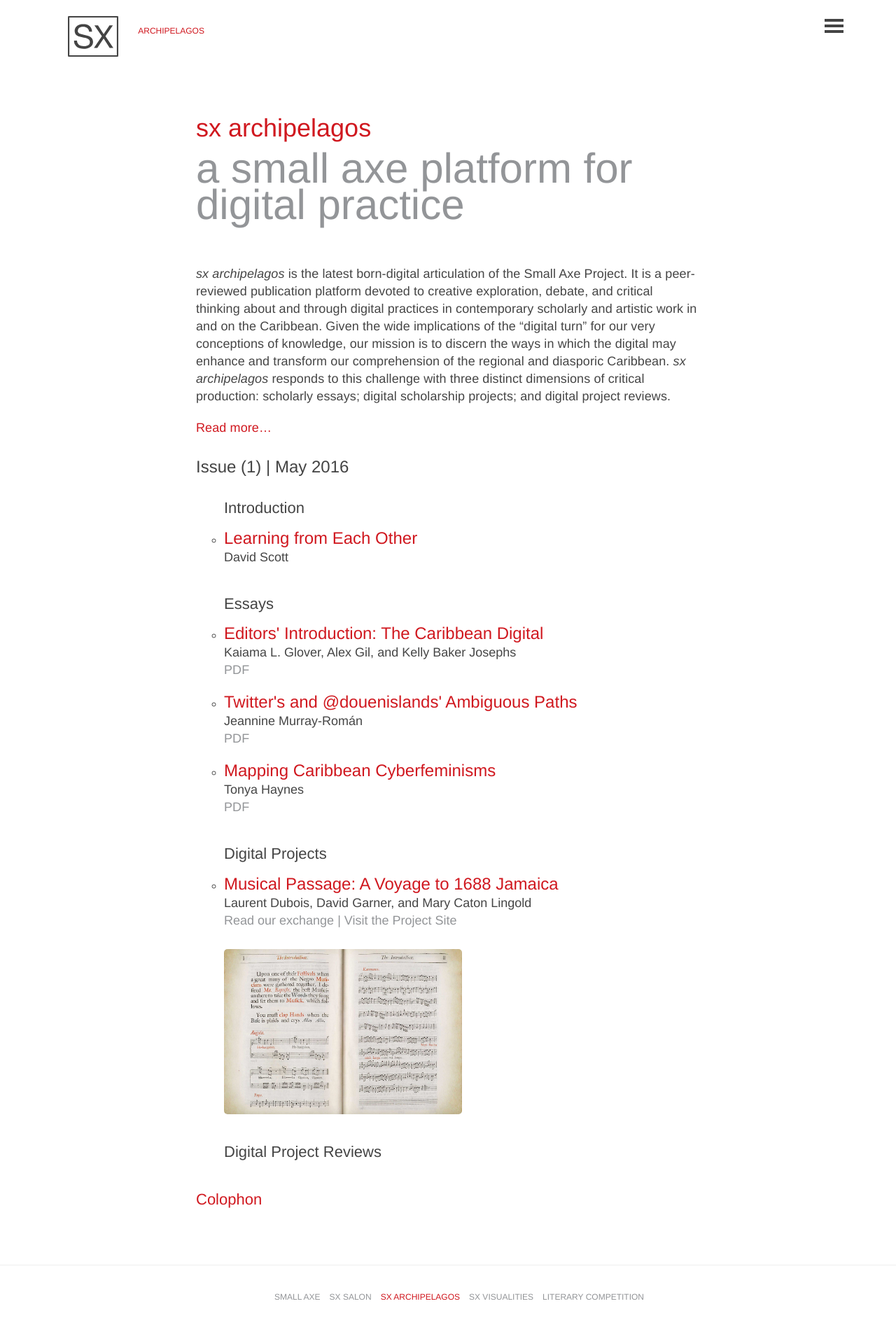
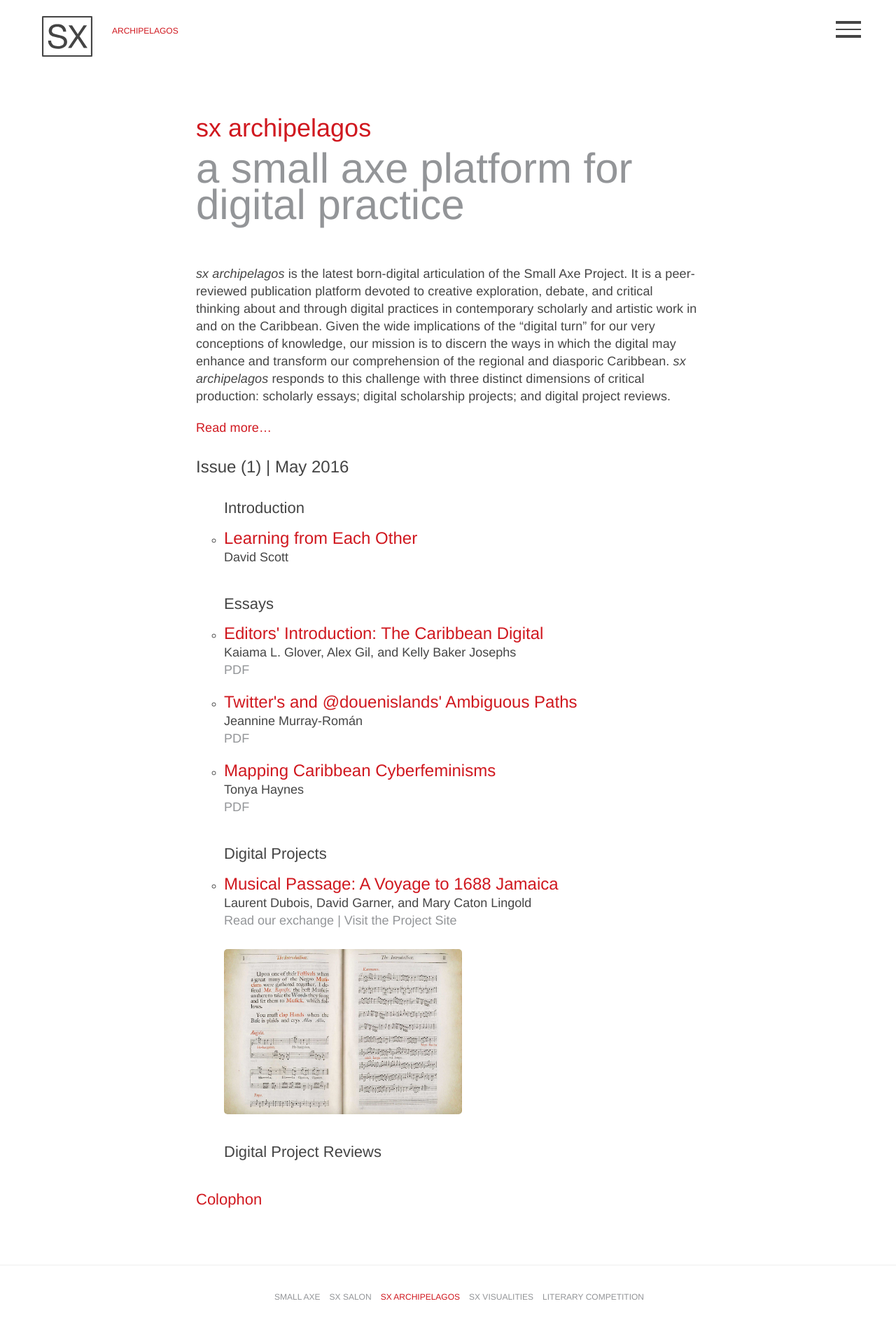
Before and after one commit to archipelagosjournal/archipelagos, a Jekyll site: the page built from index.html, in a window 1280 px wide. Shown: the whole page at 70% size. Built offline with Jekyll 4.4.1, drawn with Linux system fonts in a browser that asks for light colours.

Commit message:
tweaked size and margins of icons for mobile

```diff
--- a/public/css/main.css
+++ b/public/css/main.css
@@ -447,7 +447,7 @@
 
 a#logo {
 	display: inline-block;
-	margin-left: 7.6%;
+	margin-left: 3rem;
   margin-top: .2rem;
 	margin-bottom: -.33rem;
 }
@@ -529,6 +529,8 @@
 }
 
 @media (max-width: 46em) {
+
+
   ul#main-nav {
 
     font-size: 1rem;
@@ -545,6 +547,14 @@
 
   ul#footer-nav {
   font-size: .6rem
+  }
+
+  a#logo {
+    margin-left: 1rem;
+  }
+
+  .header-title {
+    display: none;
   }
 }
 
@@ -666,6 +676,7 @@
     padding-left:  1.5rem;
     padding-right: 1.5rem;
   }
+
 }
 
 /* Hide the sidebar checkbox that we toggle with `.sidebar-toggle` */
@@ -679,7 +690,7 @@
   top: 1rem;
   left: 2rem;
   display: block;
-  padding: .33rem .75rem;
+  padding: .5rem .5rem .25rem .5rem;
   color: #505050;
   background-color: #fff;
   border-radius: .5rem;
@@ -688,13 +699,13 @@
 
 .sidebar-toggle:before {
   display: inline-block;
-  width: 1.33rem;
-  height: 1rem;
+  width: 1.8rem;
+  height: 1.2rem;
   content: "";
-  background-image: -webkit-linear-gradient(to bottom, #444, #444 20%, #fff 20%, #fff 40%, #444 40%, #444 60%, #fff 60%, #fff 80%, #444 80%, #444 100%);
-  background-image:    -moz-linear-gradient(to bottom, #444, #444 20%, #fff 20%, #fff 40%, #444 40%, #444 60%, #fff 60%, #fff 80%, #444 80%, #444 100%);
-  background-image:     -ms-linear-gradient(to bottom, #444, #444 20%, #fff 20%, #fff 40%, #444 40%, #444 60%, #fff 60%, #fff 80%, #444 80%, #444 100%);
-  background-image:         linear-gradient(to bottom, #444, #444 20%, #fff 20%, #fff 40%, #444 40%, #444 60%, #fff 60%, #fff 80%, #444 80%, #444 100%);
+  background-image: -webkit-linear-gradient(to bottom, #444, #444 16%, #fff 16%, #fff 44%, #444 44%, #444 56%, #fff 56%, #fff 84%, #444 84%, #444 100%);
+  background-image:    -moz-linear-gradient(to bottom, #444, #444 16%, #fff 16%, #fff 44%, #444 44%, #444 56%, #fff 56%, #fff 84%, #444 84%, #444 100%);
+  background-image:     -ms-linear-gradient(to bottom, #444, #444 16%, #fff 16%, #fff 44%, #444 44%, #444 56%, #fff 56%, #fff 84%, #444 84%, #444 100%);
+  background-image:         linear-gradient(to bottom, #444, #444 16%, #fff 16%, #fff 44%, #444 44%, #444 56%, #fff 56%, #fff 84%, #444 84%, #444 100%);
 }
 
 .sidebar-toggle:active,
@@ -716,6 +727,10 @@
 @media (min-width: 30.1em) {
   .sidebar-toggle {
     position: absolute;
+  }
+  .layout-reverse .sidebar-toggle {
+  left: auto;
+  right: 1rem;
   }
 }
 
@@ -776,7 +791,7 @@
 }
 .layout-reverse .sidebar-toggle {
   left: auto;
-  right: 3rem;
+  right: 2rem;
 }
 
 .layout-reverse #sidebar-checkbox:checked ~ .sidebar,
```
